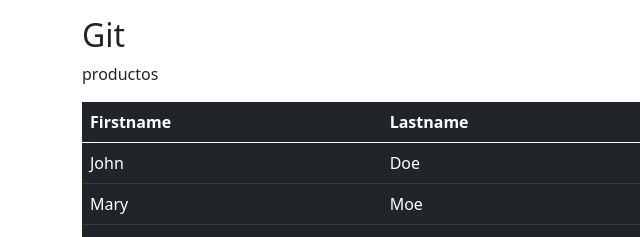
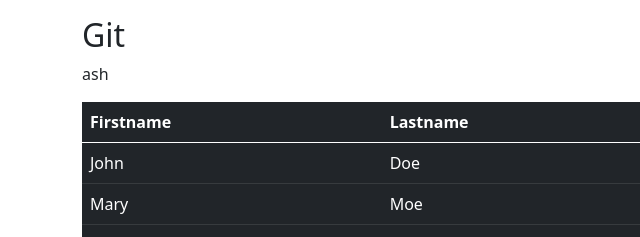
Before and after one commit to MartinAnzaldop/Productos, a plain HTML site: page index.html in a window 1280 px wide. Shown: the top 237 px of the page, 0-640 px from the left. Drawn offline with nearby package versions, Linux system fonts and the light colour scheme.

Commit message:
cambio p

```diff
--- a/index.html
+++ b/index.html
@@ -10,7 +10,7 @@
 <body>
 <div class="container mt-3">
   <h2>Git</h2>
-  <p>productos </p>
+  <p>ash</p>
   <table class="table table-dark table-hover">
     <thead>
       <tr>
```
